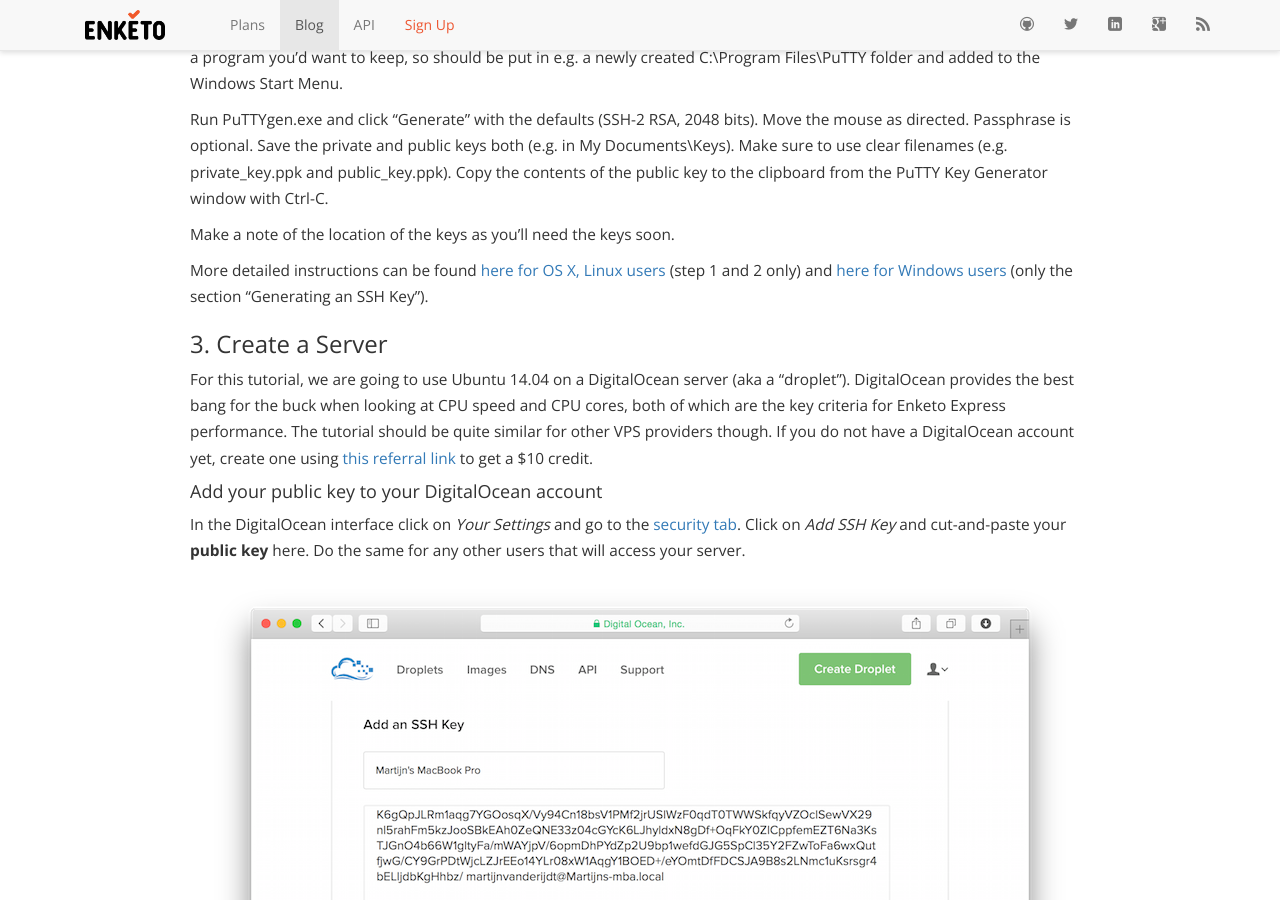
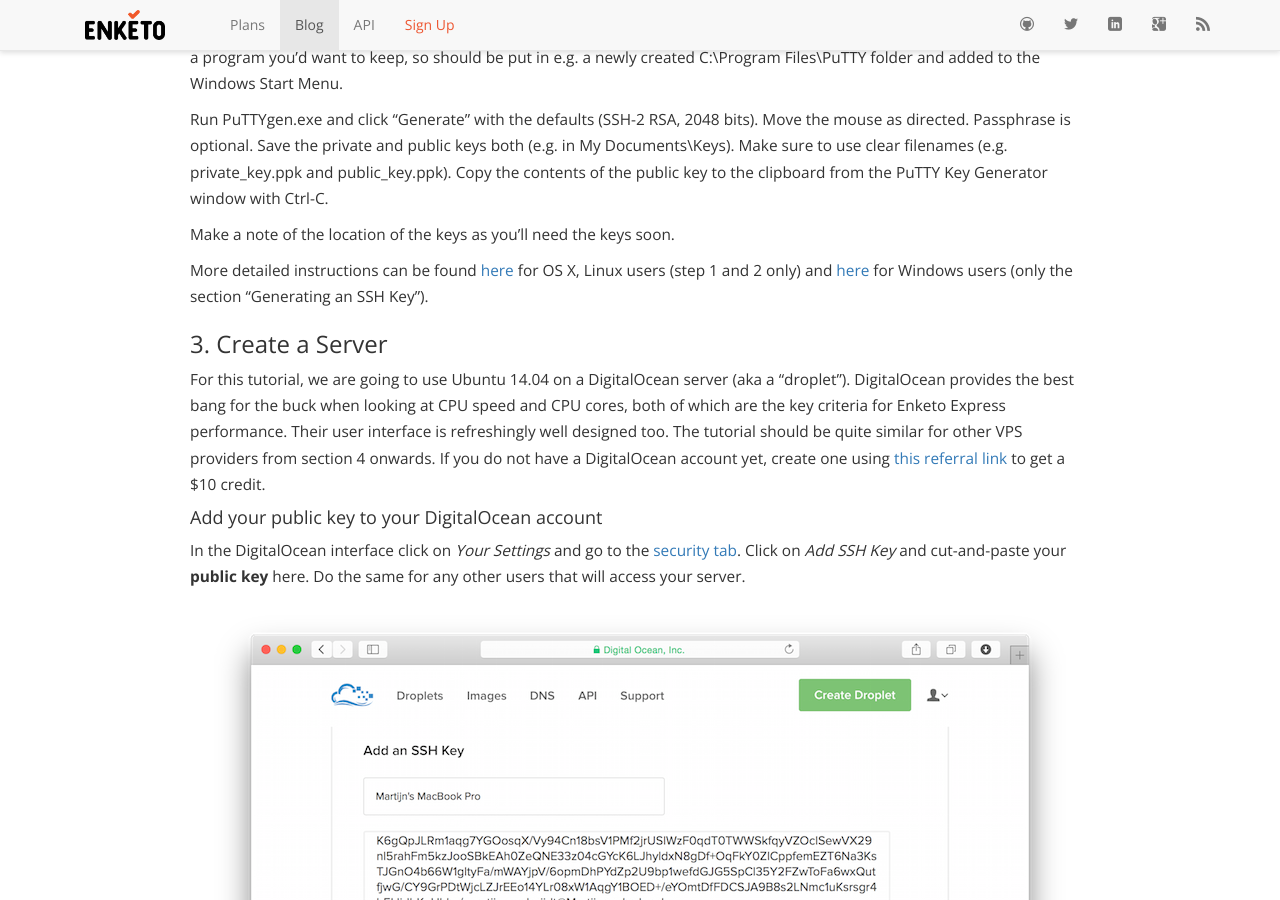
Before and after one commit to enketo/blog, a Jekyll site: the page built from _posts/2015-05-19-install-enketo.md, in a window 1280 px wide and 900 px high, scrolled down 1388 px. Built offline with Jekyll 4.4.1, drawn with Linux system fonts in a browser that asks for light colours; nearby versions of some CDN libraries; Markdown is read by kramdown in place of the engine named in the settings; comment, search, counter and statistics services are not loaded; some of the changed text lies outside the part shown.

Commit message:
edited installation post

```diff
--- a/_posts/2015-05-19-install-enketo.md
+++ b/_posts/2015-05-19-install-enketo.md
@@ -45,11 +45,11 @@
 
 Make a note of the location of the keys as you'll need the keys soon.
 
-More detailed instructions can be found [here for OS X, Linux users](https://www.digitalocean.com/community/tutorials/how-to-set-up-ssh-keys--2) (step 1 and 2 only) and [here for Windows users](https://docs.joyent.com/jpc/getting-started-with-your-joyent-cloud-account/generating-an-ssh-key/generating-an-ssh-key-manually/manually-generating-your-ssh-key-in-windows) (only the section "Generating an SSH Key").
+More detailed instructions can be found [here](https://www.digitalocean.com/community/tutorials/how-to-set-up-ssh-keys--2) for OS X, Linux users (step 1 and 2 only) and [here](https://docs.joyent.com/jpc/getting-started-with-your-joyent-cloud-account/generating-an-ssh-key/generating-an-ssh-key-manually/manually-generating-your-ssh-key-in-windows) for Windows users (only the section "Generating an SSH Key").
 
 ### 3. Create a Server
 
-For this tutorial, we are going to use Ubuntu 14.04 on a DigitalOcean server (aka a "droplet"). DigitalOcean provides the best bang for the buck when looking at CPU speed and CPU cores, both of which are the key criteria for Enketo Express performance. The tutorial should be quite similar for other VPS providers though. If you do not have a DigitalOcean account yet, create one using [this referral link](https://www.digitalocean.com/?refcode=9e43ccb8961a) to get a $10 credit.
+For this tutorial, we are going to use Ubuntu 14.04 on a DigitalOcean server (aka a "droplet"). DigitalOcean provides the best bang for the buck when looking at CPU speed and CPU cores, both of which are the key criteria for Enketo Express performance. Their user interface is refreshingly well designed too. The tutorial should be quite similar for other VPS providers from section 4 onwards. If you do not have a DigitalOcean account yet, create one using [this referral link](https://www.digitalocean.com/?refcode=9e43ccb8961a) to get a $10 credit.
 
 #### Add your public key to your DigitalOcean account
 
```
Also changed, not shown: other parts of _posts/2015-05-19-install-enketo.md (+6 -6 lines).
